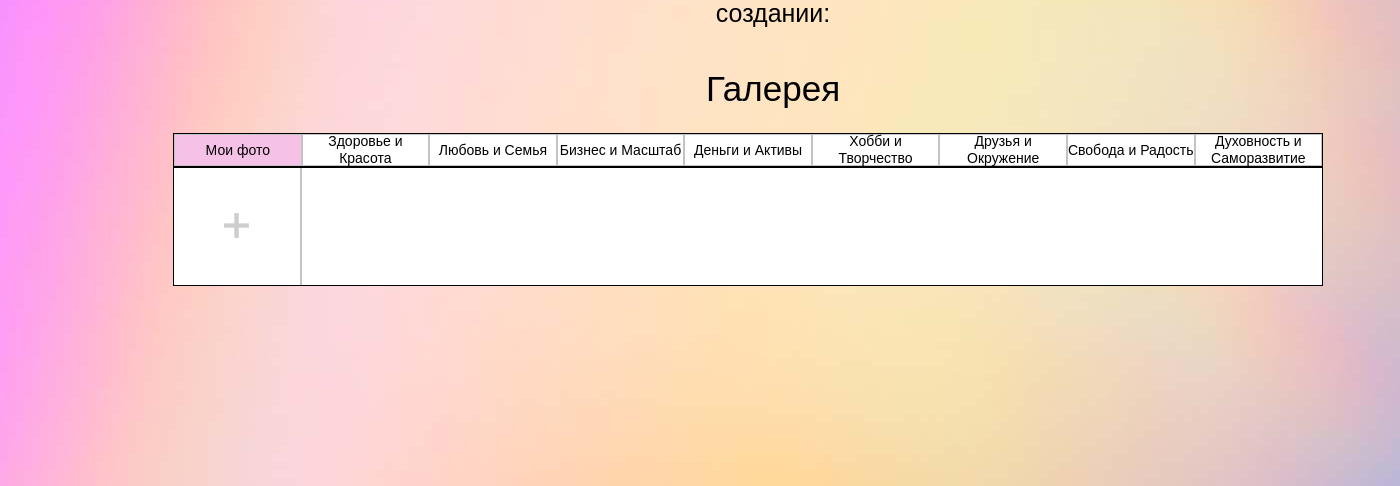
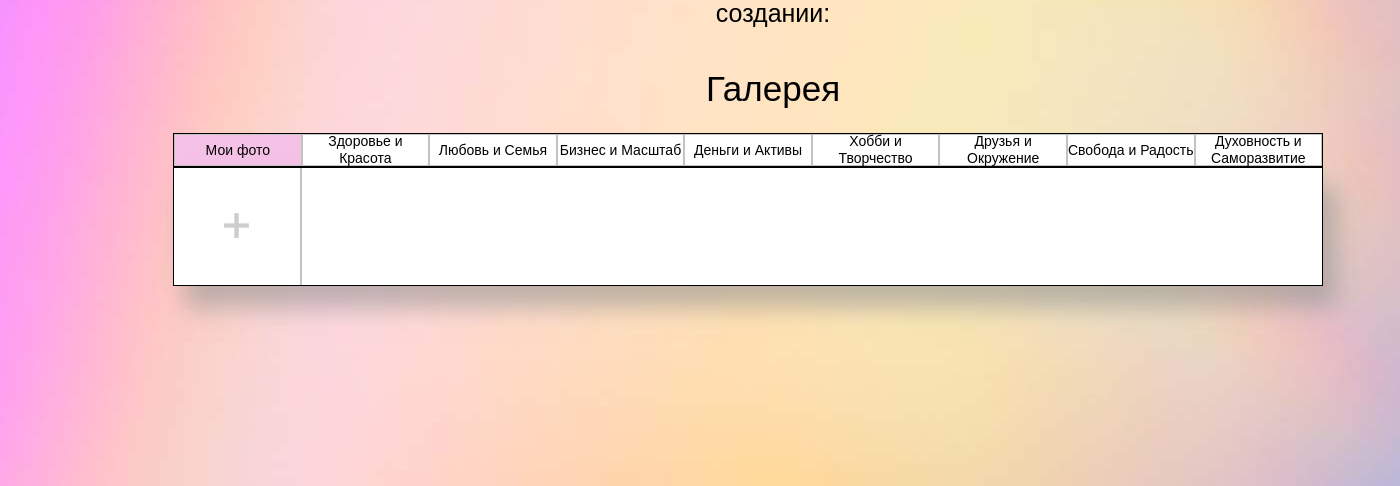
Before and after one commit to drummerrog/wishcard, a PHP site: page / in a window 1400 px wide. Shown: the part 314-800 px from the top of the page. Run offline with PHP 8.4, Linux system fonts and the light colour scheme.

Commit message:
fix: добавил тень в content

```diff
--- a/assets/css/style.css
+++ b/assets/css/style.css
@@ -94,6 +94,7 @@ body {
   display: none;
   background: rgb(195, 195, 195);
   border: 1px solid #000;
+  box-shadow: 12px 20.785px 23.04px 0.96px rgba(143, 143, 143, 0.56);
 }
 
 .tab-content.active {
```
